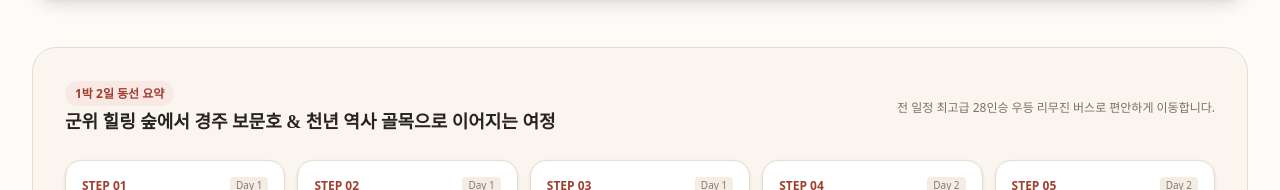
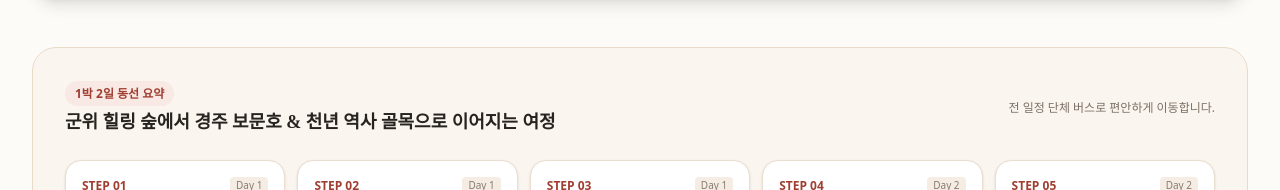
Before and after one commit to educomdoc/gyeongju, a React (Vite) app: page / in a window 1280 px wide. Shown: the part 4074-4264 px from the top of the page. Built offline with nearby package versions, Linux system fonts and the light colour scheme; a web font is replaced by a local one.

Commit message:
Update transportation description in ProgramSection

```diff
--- a/src/components/ProgramSection.tsx
+++ b/src/components/ProgramSection.tsx
@@ -412,7 +412,7 @@ export const ProgramSection: React.FC<ProgramSectionProps> = ({
               </h4>
             </div>
             <div className="text-xs text-[#7c7065]">
-              전 일정 최고급 28인승 우등 리무진 버스로 편안하게 이동합니다.
+              전 일정 단체 버스로 편안하게 이동합니다.
             </div>
           </div>
 
```
